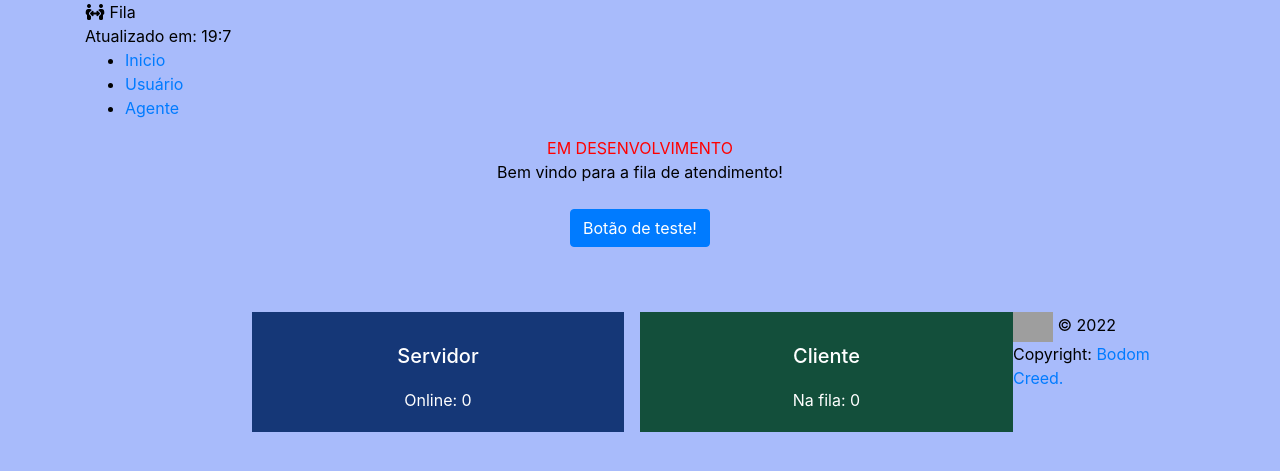
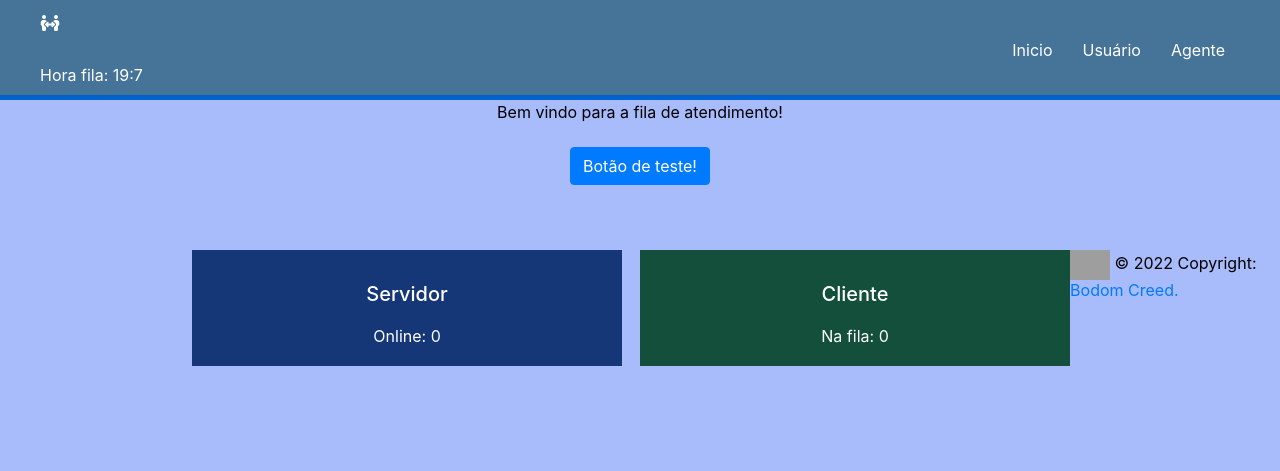
Before and after one commit to Renan-Bodom/BodomCreed, a Django app: page /filaAtendimento/ in a window 1280 px wide. Shown: the top 471 px of the page. Run offline with Django 3.2, Linux system fonts and the light colour scheme; some libraries are stand-ins or nearby versions; grey boxes are pictures that could not be loaded.

Commit message:
Header e navbar

```diff
--- a/filaAtendimento/static/css/_layoutFila.css
+++ b/filaAtendimento/static/css/_layoutFila.css
@@ -1,11 +1,85 @@
+* {
+    margin: 0;
+    padding: 0;
+    box-sizing: border-box;
+    line-height: normal;
+}
+
 body {
-    width: 100%;
-    height: 100%;
-    margin: 0 auto;
     background-color: #a8bbfb;
     color: #000000;
 }
 
+.container {
+    margin: 0;
+    max-width: 1920px;
+    width: 100%;
+    padding: 0;
+}
 
 
+/* header */
+
+header {
+    position: relative;
+    top: 0;
+    height: auto;
+    width: 100%;
+}
+
+
+
+/* navbar */
+
+nav {
+    position: fixed;
+    top: 0;
+    height: 100px;
+    width: 100%;
+    z-index: 1;
+    background-color: #467398;
+    border-bottom: 5px solid #0062cc;
+    color: white;
+}
+
+nav:after {
+    clear: both;
+    content: "";
+    display: block;
+}
+
+.nav-container {
+    max-width: 1200px;
+    position: relative;
+    margin-right: auto;
+    margin-left: auto;
+}
+
+#logo {
+    width: 50px;
+    height: 50px;
+    margin-top: 15px;
+}
+
+.nav-container ul {
+    float: right;
+    margin-top: -45px;
+}
+
+.nav-container li {
+    list-style: none;
+    float: left;
+    margin: 0 15px;
+}
+
+.nav-container li a {
+    text-decoration: none;
+    color: white;
+    transition: .5s;
+}
+
+.nav-container li a:hover {
+    color: rgb(6, 0, 90);
+}
+
 /* Roda pé*/
--- a/filaAtendimento/static/js/_layoutFila.js
+++ b/filaAtendimento/static/js/_layoutFila.js
@@ -1,4 +1,4 @@
 /* Hora */
 var dataAgora = new Date;
 var horaAgora = document.getElementById("horaAgora");
-horaAgora.innerHTML = "Atualizado em: " + dataAgora.getHours() + ':' + dataAgora.getMinutes();
+horaAgora.innerHTML = "Hora fila: " + dataAgora.getHours() + ':' + dataAgora.getMinutes();
--- a/filaAtendimento/templates/filaAtendimento/_layout.html
+++ b/filaAtendimento/templates/filaAtendimento/_layout.html
@@ -1,30 +1,57 @@
 <!DOCTYPE html>{% load static %}
-<html lang="en">
+<html lang="pt-BR">
 <head>
-    <meta name="viewport" content="width=device-width, initial-scale=1">
+    <meta name="viewport" content="width=device-width, initial-scale=1, shrink-to-fit=no">
     <meta charset="UTF-8">
     <title>{% block title %}{% endblock %}</title>
 
-    <link href="https://stackpath.bootstrapcdn.com/bootstrap/4.5.0/css/bootstrap.min.css" rel="stylesheet" integrity="sha384-9aIt2nRpC12Uk9gS9baDl411NQApFmC26EwAOH8WgZl5MYYxFfc+NcPb1dKGj7Sk" crossorigin="anonymous">
+    <!-- Bootstrap CSS -->
+    <link rel="stylesheet" href="https://stackpath.bootstrapcdn.com/bootstrap/4.1.3/css/bootstrap.min.css" integrity="sha384-MCw98/SFnGE8fJT3GXwEOngsV7Zt27NXFoaoApmYm81iuXoPkFOJwJ8ERdknLPMO" crossorigin="anonymous">
+    <!-- CSS local -->
     <link rel="stylesheet" href="{% static 'css/_layoutFila.css' %}">
     <link rel="stylesheet" href="{% static 'css/filaAtendimento.css' %}">
 </head>
 <body>
     <div class="container">
 
+        <header>
 
-        <i class="fa-solid fa-people-arrows"></i>
-        Fila
+            <nav>
+                <div class="nav-container">
+                    <i class="fa-solid fa-people-arrows" id="logo"></i>
 
-        <div id="horaAgora"></div>
+                    <div id="horaAgora"></div>
+
+                    <ul>
+                        <li><a href="/filaAtendimento/"><font class="fontMenu">Inicio</font></a></li>
+                        <li><a href="#"><font class="fontMenu">Usuário</font></a></li>
+                        <li><a href="#"><font class="fontMenu">Agente</font></a></li>
+                    </ul>
+                </div>
+            </nav>
 
 
-        <ul>
-            <li><a href="/filaAtendimento/"><font class="fontMenu">Inicio</font></a></li>
-            <li><a href="#"><font class="fontMenu">Usuário</font></a></li>
-            <li><a href="#"><font class="fontMenu">Agente</font></a></li>
-        </ul>
+            <div class="main-banner">
+                <div class="login-form">
 
+                    <h2>A evolução da fila</h2>
+                    <p>Melhor solução para ficar em um fila.</p>
+
+                    <!--
+                    <form action="/usuario/validar_acesso/" method="post">
+                        {% csrf_token %}
+                        Efetuar o login:
+                        <input type="email" id="txtUserEmail" name="txtUserEmail" placeholder="E-mail"/>
+                        <input type="password" id="txtUserPassword" name="txtUserPassword" placeholder="Senha"/>
+                        <input type="submit" value="Entrar" />
+                        <a href="#">Esqueci a senha.</a>
+                    </form>
+                    -->
+
+                </div>
+            </div>
+
+        </header>
 
         {% block content %}
         {% endblock %}
@@ -38,11 +65,18 @@
         </div>
     </div>
 
+
+
+<!-- JavaScript -->
+<!-- Pacotes de icones -->
 <script src="https://kit.fontawesome.com/5d1f006dd0.js" crossorigin="anonymous"></script>
-<script src="https://ajax.googleapis.com/ajax/libs/jquery/3.5.1/jquery.min.js"></script>
-<script src="https://stackpath.bootstrapcdn.com/bootstrap/4.5.0/js/bootstrap.min.js" integrity="sha384-OgVRvuATP1z7JjHLkuOU7Xw704+h835Lr+6QL9UvYjZE3Ipu6Tp75j7Bh/kR0JKI" crossorigin="anonymous"></script>
+<!-- JS local -->
 <script src="{% static 'js/_layoutFila.js' %}"></script>
 <script src="{% static 'js/filaAtendimento.js' %}"></script>
+<!-- jQuery primeiro, depois Popper.js, depois Bootstrap JS -->
+<script src="https://code.jquery.com/jquery-3.3.1.slim.min.js" integrity="sha384-q8i/X+965DzO0rT7abK41JStQIAqVgRVzpbzo5smXKp4YfRvH+8abtTE1Pi6jizo" crossorigin="anonymous"></script>
+<script src="https://cdnjs.cloudflare.com/ajax/libs/popper.js/1.14.3/umd/popper.min.js" integrity="sha384-ZMP7rVo3mIykV+2+9J3UJ46jBk0WLaUAdn689aCwoqbBJiSnjAK/l8WvCWPIPm49" crossorigin="anonymous"></script>
+<script src="https://stackpath.bootstrapcdn.com/bootstrap/4.1.3/js/bootstrap.min.js" integrity="sha384-ChfqqxuZUCnJSK3+MXmPNIyE6ZbWh2IMqE241rYiqJxyMiZ6OW/JmZQ5stwEULTy" crossorigin="anonymous"></script>
 
 </body>
 </html>
```
